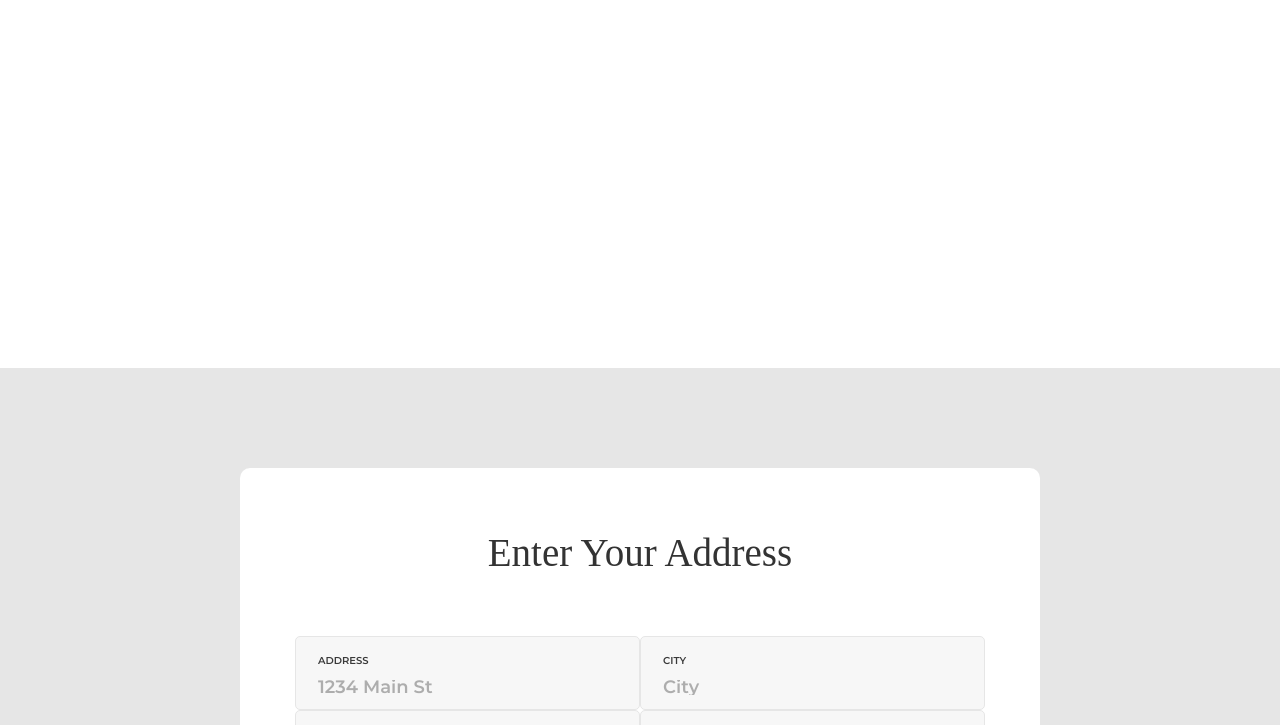
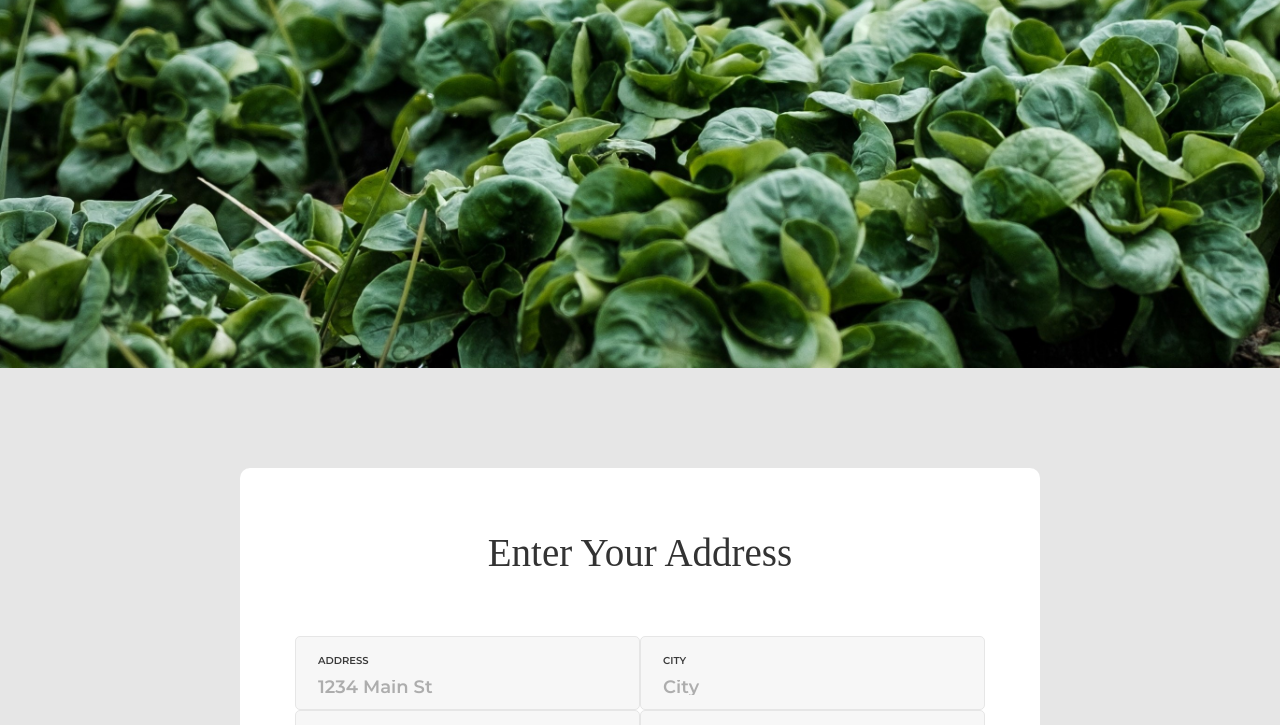
Before and after one commit to Pioneer18/GardenHub, a plain HTML site: page index.html in a window 1280 px wide. Shown: the part 432-1157 px from the top of the page. Drawn offline with nearby package versions, Linux system fonts and the light colour scheme; a web font is replaced by a local one.

Commit message:
solid background image, putting a basic scheme on now

```diff
--- a/css/main.css
+++ b/css/main.css
@@ -1043,7 +1043,7 @@ html, body {
 
 /* line 18, ../scss/main.scss */
 .window:nth-child(1) {
-  background-image: url("../images/veggies_soil.jpg");
+  background-image: url("../images/veggies_soil_4.jpg");
   background-repeat: no-repeat;
   background-size: cover;
   top: 0%;
```
Also changed, not shown: images/veggies_soil_4.jpg (added), 1 other file.
